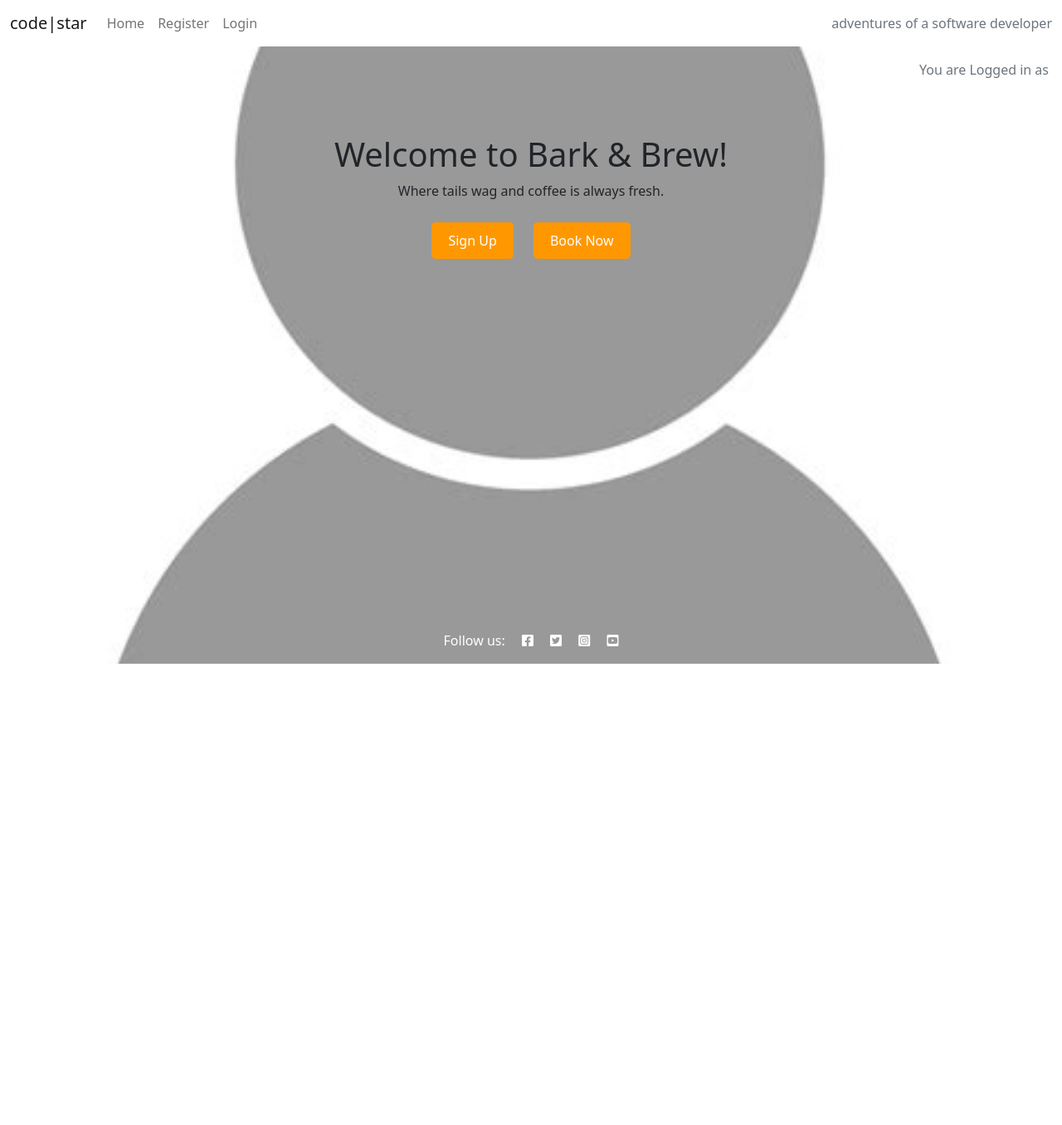
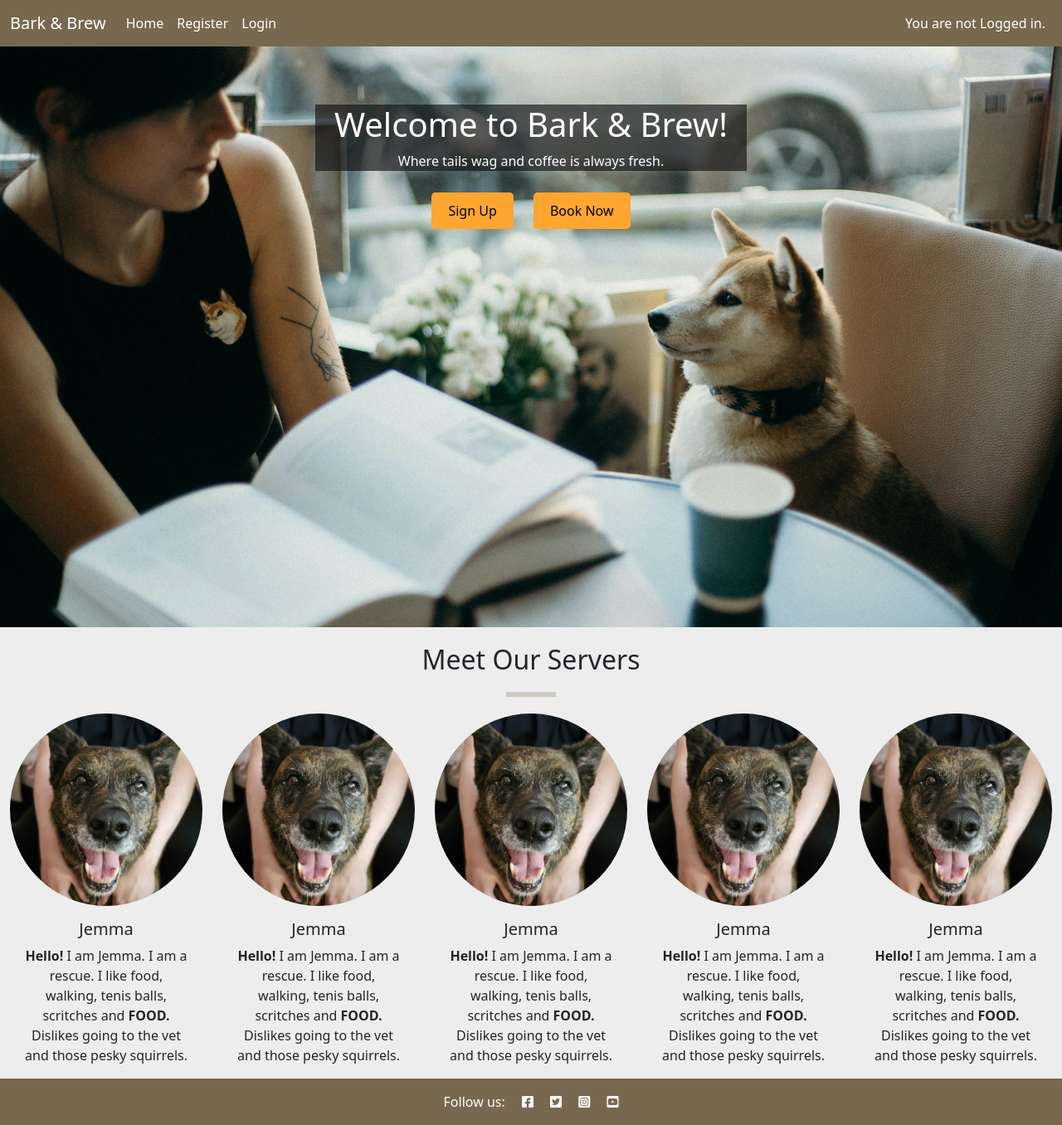
Before and after one commit to MEdw4rds/Bark-and-Brew, a Django app: page / in a window 1280 px wide. Shown: the whole page at 83% size. Before the commit the page ends 800 px from the top, so only its background shows below. Run offline with Django 4.2, Linux system fonts and the light colour scheme.

Commit message:
add basic form styling, first homepage styling

```diff
--- a/booking/templates/booking/book_time_slot.html
+++ b/booking/templates/booking/book_time_slot.html
@@ -2,7 +2,7 @@
 
 {% block content %}
 <h1>Book a Time Slot</h1>
-<form method="post" action="{% url 'book_time_slot' %}">
+<form method="post" class="forms" action="{% url 'book_time_slot' %}">
     {% csrf_token %}
     {{ form.as_p }}
     <button type="submit">Book Now</button>
--- a/booking/templates/booking/edit_booking.html
+++ b/booking/templates/booking/edit_booking.html
@@ -2,7 +2,7 @@
 
 {% block content %}
 <h1>Edit Booking</h1>
-<form method="post">
+<form method="post" class="forms">
     {% csrf_token %}
     {{ form.as_p }}
     <button type="submit" name="save">Save Changes</button>
--- a/homepage/static/css/homestyle.css
+++ b/homepage/static/css/homestyle.css
@@ -1,23 +1,78 @@
 /* homepage/static/css/homestyles.css */
 .homepage-container {
+    background-image: url(/static/images/pexels-cottonbro-2925324.jpg);
+    background-size: cover;
+    background-position: center;
+    flex-grow: 1;
     text-align: center;
     padding: 50px;
+    height: 700px;
 }
+
+.home-heading {
+    background-color: rgba(18, 17, 17, 0.648);
+    color: #fff;
+    width: 100%;
+    margin: auto;
+}
+
+.heading {
+    margin-top: 20px;
+}
+
 .homepage-button {
     display: inline-block;
     margin: 10px;
     padding: 10px 20px;
-    background-color: #ff9800;
-    color: #fff;
+    color: #000;
     text-decoration: none;
     border-radius: 5px;
 }
+
 .homepage-button:hover {
-    background-color: #f57c00;
+    background-color: #ae7121;
+    color: #fff;
 }
 
-body {
-    background-image: url(/static/images/nobody.jpg);
-    background-size: cover;
-    background-position: center;
+
+
+/* Info Cards */
+.card-img-top{
+    border-radius: 50%;
 }
+
+.card-col{
+    max-width: 300px;
+    min-width: 250px;
+}
+
+.card{
+    margin: auto;
+    max-width: 250px;
+    border: none;
+    background-color:#ededed;
+}
+
+.bold {
+    font-weight: 700;
+}
+
+/* Media Queries */
+
+@media screen and (min-width: 768px) {
+    .home-heading {
+        width: 75%;
+    }
+}
+
+@media screen and (min-width: 992px) {
+    .home-heading {
+        width: 45%;
+    }
+}
+
+@media screen and (min-width: 1440px) {
+    .home-heading {
+        width: 35%;
+    }
+}
--- a/homepage/templates/homepage/home.html
+++ b/homepage/templates/homepage/home.html
@@ -4,13 +4,87 @@
 
 {% block content %}
 
-    <link rel="stylesheet" href="{% static 'css/homestyle.css' %}">
+<link rel="stylesheet" href="{% static 'css/homestyle.css' %}">
 
+<div class="container-fluid">
+    <div class="col">
+        <div class="row homepage-container">
+            <div>
+                <div class="heading home-heading">
+                    <h1>Welcome to Bark & Brew!</h1>
+                    <p>Where tails wag and coffee is always fresh.</p>
+                </div>
+                <a href="{% url 'account_signup' %}" class="homepage-button btn--orange">Sign Up</a>
+                <a href="{% url 'book_time_slot' %}" class="homepage-button btn--orange">Book Now</a>
+            </div>
+        </div>
+        <div class="heading text-center">
+            <h2>Meet Our Servers</h2>
+        </div>
+        <hr>
+        <div class="row row-cols-1 row-cols-md-5 g-4 d-flex justify-content-center">
+            <div class="col card-col">
+                <div class="card text-center h-100">
+                    <img src="{% static '/images/Jemma.jpg' %}" class="card-img-top" alt="...">
+                    <div class="card-body">
+                        <h5 class="card-title">Jemma</h5>
+                        <p class="card-text"><span class="bold">Hello!</span> I am Jemma. I am a rescue. I like food,
+                            walking, tenis balls, scritches and <span class="bold">FOOD.</span>
+                            <br>
+                            Dislikes going to the vet and those pesky squirrels.</p>
+                    </div>
+                </div>
+            </div>
+            <div class="col card-col">
+                <div class="card text-center h-100">
+                    <img src="{% static '/images/Jemma.jpg' %}" class="card-img-top" alt="...">
+                    <div class="card-body">
+                        <h5 class="card-title">Jemma</h5>
+                        <p class="card-text"><span class="bold">Hello!</span> I am Jemma. I am a rescue. I like food,
+                            walking, tenis balls, scritches and <span class="bold">FOOD.</span>
+                            <br>
+                            Dislikes going to the vet and those pesky squirrels.</p>
+                    </div>
+                </div>
+            </div>
+            <div class="col card-col">
+                <div class="card text-center h-100">
+                    <img src="{% static '/images/Jemma.jpg' %}" class="card-img-top" alt="...">
+                    <div class="card-body">
+                        <h5 class="card-title">Jemma</h5>
+                        <p class="card-text"><span class="bold">Hello!</span> I am Jemma. I am a rescue. I like food,
+                            walking, tenis balls, scritches and <span class="bold">FOOD.</span>
+                            <br>
+                            Dislikes going to the vet and those pesky squirrels.</p>
+                    </div>
+                </div>
+            </div>
+            <div class="col card-col">
+                <div class="card text-center h-100">
+                    <img src="{% static '/images/Jemma.jpg' %}" class="card-img-top" alt="...">
+                    <div class="card-body">
+                        <h5 class="card-title">Jemma</h5>
+                        <p class="card-text"><span class="bold">Hello!</span> I am Jemma. I am a rescue. I like food,
+                            walking, tenis balls, scritches and <span class="bold">FOOD.</span>
+                            <br>
+                            Dislikes going to the vet and those pesky squirrels.</p>
+                    </div>
+                </div>
+            </div>
+            <div class="col card-col">
+                <div class="card text-center h-100">
+                    <img src="{% static '/images/Jemma.jpg' %}" class="card-img-top" alt="...">
+                    <div class="card-body">
+                        <h5 class="card-title">Jemma</h5>
+                        <p class="card-text"><span class="bold">Hello!</span> I am Jemma. I am a rescue. I like food,
+                            walking, tenis balls, scritches and <span class="bold">FOOD.</span>
+                            <br>
+                            Dislikes going to the vet and those pesky squirrels.</p>
+                    </div>
+                </div>
+            </div>
+        </div>
+    </div>
+</div>
 
-<div class="homepage-container">
-    <h1>Welcome to Bark & Brew!</h1>
-    <p>Where tails wag and coffee is always fresh.</p>
-    <a href="{% url 'account_signup' %}" class="homepage-button">Sign Up</a>
-    <a href="{% url 'book_time_slot' %}" class="homepage-button">Book Now</a>
-</div>
 {% endblock %}
--- /dev/null
+++ b/static/css/style.css
@@ -0,0 +1,85 @@
+/* Colors */
+
+.color--brown {
+    background-color: #78684F;
+}
+
+.color--khaki {
+    background-color: #BDA881;
+}
+
+.text-grey {
+    color:#cacaca;
+}
+
+body{
+    background-color:#ededed;
+}
+
+/* Navbar */
+
+.navbar-toggler {
+    background-color: #fff;
+}
+
+.toggle-on {
+    display: block;
+    margin: 5px 15px 5px auto;
+}
+
+.toggle-off {
+    display: none;
+}
+
+/* Forms */
+
+.forms {
+    font-size: large;
+    color: #ffffff;
+    background-color: rgba(32, 32, 32, 0.477);
+    padding: 30px;
+}
+
+input {
+    background: transparent;
+    color: #ffffff;
+    width: 15rem;
+    height: 25px;
+    margin: 5px 0 20px 0;
+    border: 1px solid #fafafa;
+    border-radius: 2px;
+    padding: 0 5px;
+}
+
+.btn--orange {
+    background-color: #FFA630;
+    color: #000;
+}
+
+.btn--orange:hover {
+    background-color: #ae7121;
+    color: #fff;
+}
+
+/* Linebreak */
+hr {
+    margin: 20px auto;
+    text-align: center;
+    border: 3px solid #78684F;
+    width: 60px;
+}
+
+
+/* Footer */
+
+
+/* Media Queries */
+
+@media screen and (min-width: 992px) {
+    .toggle-on {
+        display: none;
+    }
+    .toggle-off {
+        display: block;
+    }
+}
--- a/templates/account/login.html
+++ b/templates/account/login.html
@@ -12,7 +12,7 @@
         <div class="col-md-8 mt-3 offset-md-2">
             <h3>{% trans "Sign In" %}</h3>
 
-            <p>{% blocktrans %}Welcome back to the code|star blog. To leave a comment or like a post, please log in. If
+            <p>{% blocktrans %}Welcome back to Bark & Brew. To book a timeslot, please log in. If
                 you
                 have not created an account yet, then <a class="link" href="{{ signup_url }}">sign up</a>
                 first.{% endblocktrans %}</p>
@@ -20,13 +20,13 @@
     </div>
     <div class="row">
         <div class="col-md-8 mt-3 offset-md-2">
-            <form class="login" method="POST" action="{% url 'account_login' %}">
+            <form class="login forms" method="POST" action="{% url 'account_login' %}">
                 {% csrf_token %}
                 {{ form.as_p }}
                 {% if redirect_field_value %}
                 <input type="hidden" name="{{ redirect_field_name }}" value="{{ redirect_field_value }}" />
                 {% endif %}
-                <button class="btn btn-signup right" type="submit">{% trans "Sign In" %}</button>
+                <button class="btn btn--orange right" type="submit">{% trans "Sign In" %}</button>
             </form>
         </div>
     </div>
--- a/templates/account/logout.html
+++ b/templates/account/logout.html
@@ -21,7 +21,7 @@
                 {% if redirect_field_value %}
                 <input type="hidden" name="{{ redirect_field_name }}" value="{{ redirect_field_value }}" />
                 {% endif %}
-                <button class="btn btn-signup right" type="submit">{% trans 'Sign Out' %}</button>
+                <button class="btn btn--orange right" type="submit">{% trans 'Sign Out' %}</button>
             </form>
         </div>
     </div>
--- a/templates/account/signup.html
+++ b/templates/account/signup.html
@@ -20,13 +20,13 @@
     </div>
     <div class="row">
         <div class="col-md-8 mt-3 offset-md-2">
-            <form class="signup" id="signup_form" method="post" action="{% url 'account_signup' %}">
+            <form class="signup forms" id="signup_form" method="post" action="{% url 'account_signup' %}">
                 {% csrf_token %}
                 {{ form.as_p }}
                 {% if redirect_field_value %}
                 <input type="hidden" name="{{ redirect_field_name }}" value="{{ redirect_field_value }}" />
                 {% endif %}
-                <button class="btn btn-signup right" type="submit">
+                <button class="btn btn--orange btn-signup right" type="submit">
                     {% trans "Sign Up" %} &raquo;</button>
             </form>
         </div>
--- a/templates/base.html
+++ b/templates/base.html
@@ -34,45 +34,68 @@
 <body class="d-flex flex-column h-100 main-bg">
 
     <!-- Navigation -->
-    <nav class="navbar navbar-expand-lg navbar-light bg-white">
+    <nav class="navbar navbar-expand-lg navbar-light color--brown">
         <div class="container-fluid">
-            <a class="navbar-brand" href="{% url 'home' %}"><span class="brand">c<span class="red-o">o</span>de<span
-                        class="thin">|star</span></span></a>
+            <a class="navbar-brand text-white" href="{% url 'home' %}"><span class="brand">Bark <span
+            class="thin">& Brew</span></span></a>
+            {% if user.is_authenticated %}
+            <span class="text-end text-white toggle-on">
+                You are Logged in as {{ user.username }}
+            </span>
+            {% else %}
+            <span class="text-end text-white m-2 toggle-on">
+                You are not Logged in.
+            </span>
+            {% endif %}
             <button class="navbar-toggler" type="button" data-bs-toggle="collapse" data-bs-target="#navbarText"
                 aria-controls="navbarText" aria-expanded="false" aria-label="Toggle navigation">
                 <span class="navbar-toggler-icon"></span>
             </button>
-            <div class="collapse navbar-collapse" id="navbarText">
+            <div class="collapse navbar-collapse text-white" id="navbarText">
                 <ul class="navbar-nav me-auto mb-2 mb-lg-0">
                     <li class="nav-item">
-                        <a class="nav-link" aria-current="page"
-                            href="{% url 'book_time_slot' %}">Home</a>
+                        <a class="nav-link text-white" aria-current="page"
+                            href="{% url 'home' %}">Home</a>
                     </li>
                     {% if user.is_authenticated %}
                     <li class="nav-item">
-                        <a class="nav-link {% if request.path == logout_url %}active{% endif %}" aria-current="page"
+                        <a class="nav-link text-white" aria-current="page"
+                            href="{% url 'book_time_slot' %}">Book</a>
+                    </li>
+                    <li class="nav-item">
+                        <a class="nav-link text-white" aria-current="page"
+                            href="{% url 'profile' %}">Bookings</a>
+                    </li>
+                    <li class="nav-item">
+                        <a class="nav-link text-white {% if request.path == logout_url %}active{% endif %}" aria-current="page"
                             href="{% url 'account_logout' %}">Logout</a>
                     </li>
                     {% else %}
-                    <li class="nav-item">
-                        <a class="nav-link {% if request.path == signup_url %}active{% endif %}" aria-current="page"
+                    <li class="nav-item text-white">
+                        <a class="nav-link text-white {% if request.path == signup_url %}active{% endif %}" aria-current="page"
                             href="{% url 'account_signup' %}">Register</a>
                     </li>
                     <li class="nav-item">
-                        <a class="nav-link {% if request.path == login_url %}active{% endif %}" aria-current="page"
+                        <a class="nav-link text-white {% if request.path == login_url %}active{% endif %}" aria-current="page"
                             href="{% url 'account_login' %}">Login</a>
                     </li>
                     {% endif %}
                     {% if user.is_authenticated and user.is_superuser %}
                     <li class="nav-item">
-                        <a class="nav-link {% if request.path == login_url %}active{% endif %}" aria-current="page"
+                        <a class="nav-link text-white {% if request.path == login_url %}active{% endif %}" aria-current="page"
                             href="{% url 'admin:index' %}">admin</a>
                     </li>
                     {% endif %}
                 </ul>
-                <span class="navbar-text text-muted">
-                    adventures of a software developer
+                {% if user.is_authenticated %}
+                <span class="text-end text-white m-2 toggle-off">
+                    You are Logged in as {{ user.username }}
                 </span>
+                {% else %}
+                <span class="text-end text-white m-2 toggle-off">
+                    You are not Logged in.
+                </span>
+                {% endif %}
             </div>
         </div>
     </nav>
@@ -93,10 +116,6 @@
 
     <main class="flex-shrink-0 main-bg">
 
-
-        <p class="text-end text-muted m-3">
-            You are Logged in as <a href="{% url 'profile' %}">{{ user.username }}</a>
-        </p>
         {% block content %}
         <!-- Content Goes here -->
         {% endblock content %}
@@ -104,7 +123,7 @@
     </main>
 
     <!-- Footer -->
-    <footer class="footer mt-auto py-3 dark-bg">
+    <footer class="footer mt-auto py-3 color--brown">
         <p class="m-0 text-center text-white">
 
         </p>
```
Also changed, not shown: static/images/Jemma.jpg (added), static/images/dont-go.jpg (added), static/images/pexels-cottonbro-2925324.jpg (added).
